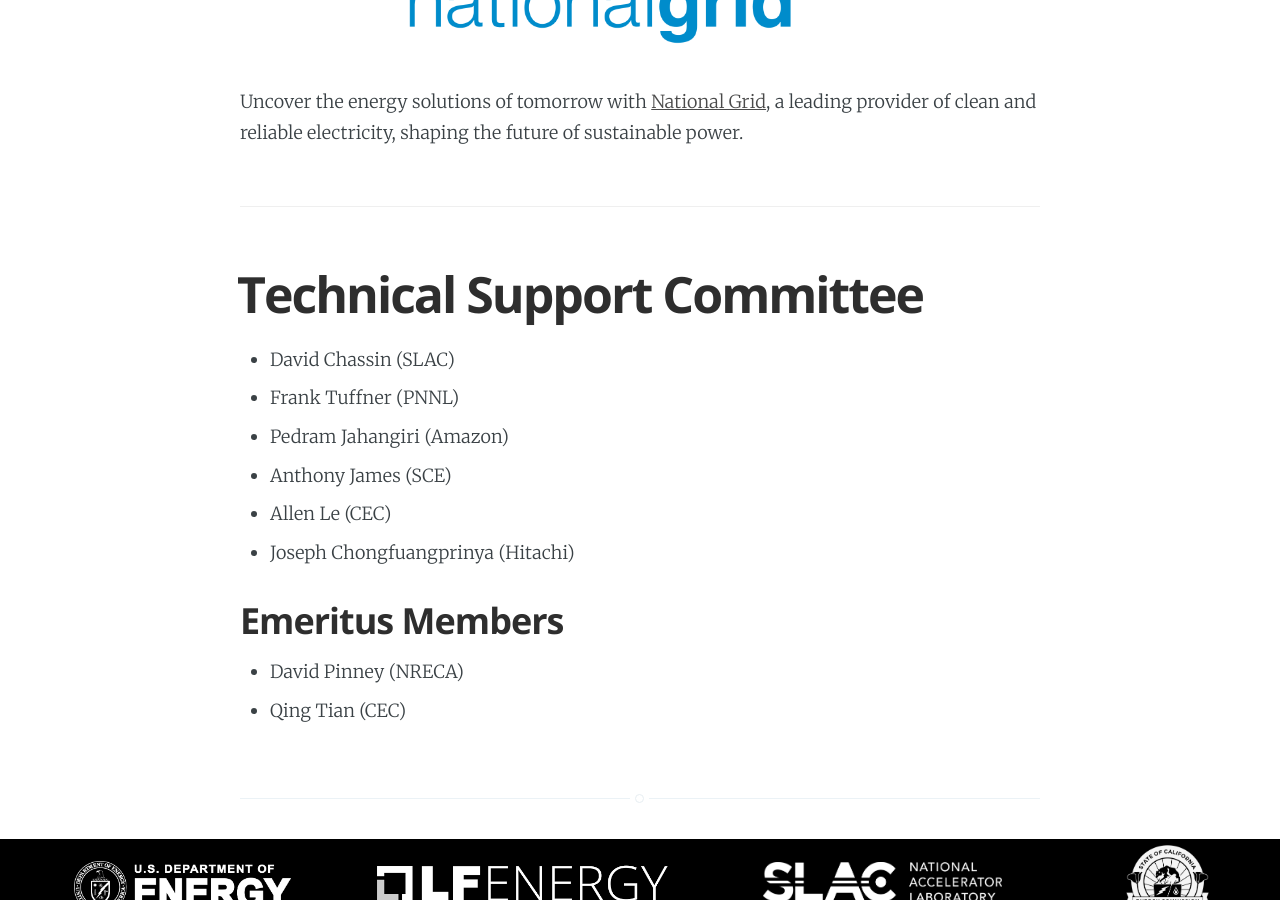
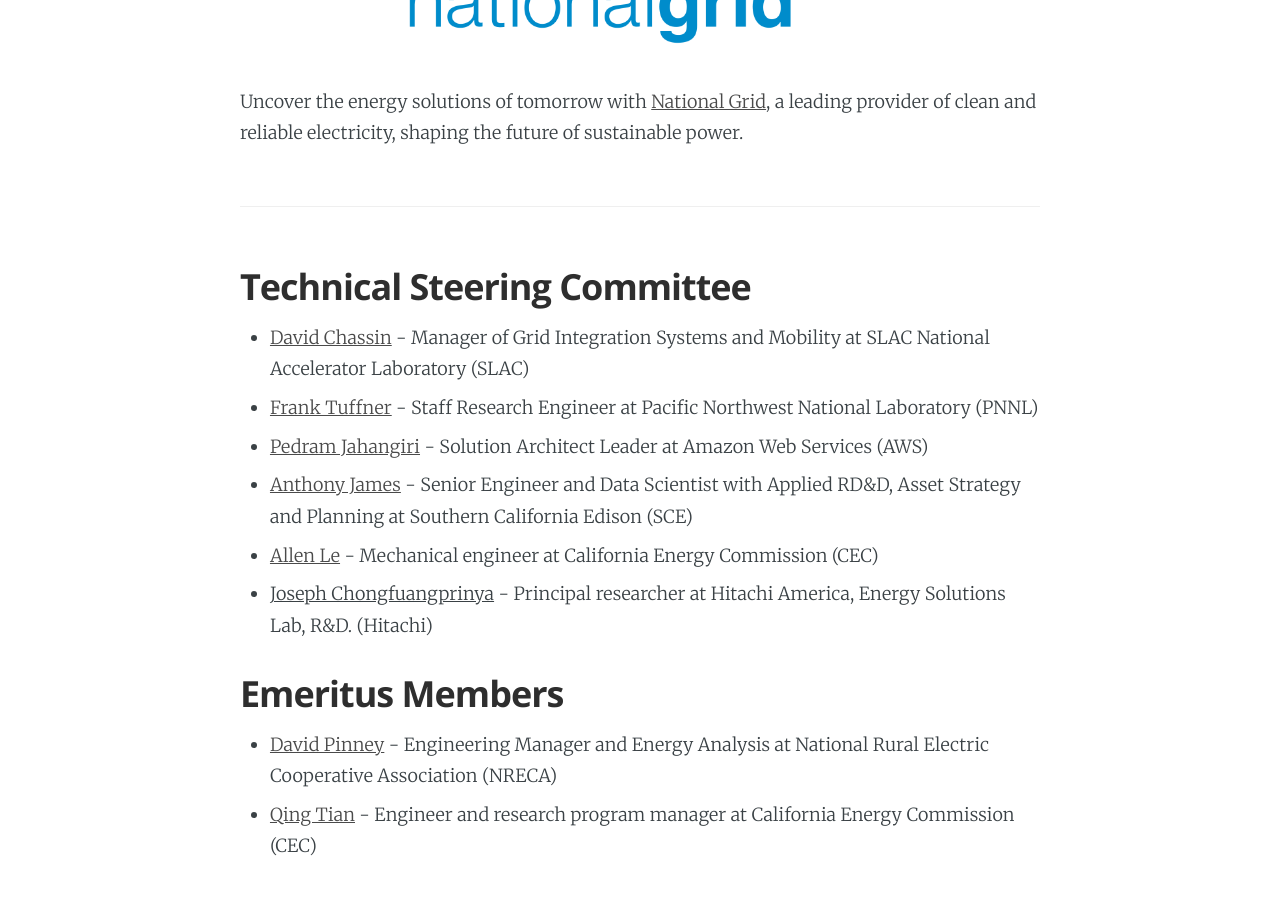
Before and after one commit to arras-energy/static-website, a Jekyll site: the page built from Partnerships/index.md, in a window 1280 px wide and 900 px high, scrolled down 4651 px. Built offline with Jekyll 4.4.1, drawn with Linux system fonts in a browser that asks for light colours; nearby versions of some CDN libraries.

Commit message:
Update index.md
@dchassin @iut62elec Here's an updated list of the TSC profiles with a short description and linkedIns!

Signed-off-by: Melody Nguyen <128001866+melodyxnguyen@users.noreply.github.com>

```diff
--- a/Partnerships/index.md
+++ b/Partnerships/index.md
@@ -69,17 +69,24 @@
 
 ____
 
-# Technical Support Committee
-- David Chassin (SLAC)
-- Frank Tuffner (PNNL)
-- Pedram Jahangiri (Amazon)
-- Anthony James (SCE)
-- Allen Le (CEC)
-- Joseph Chongfuangprinya (Hitachi)
+## Technical Steering Committee
+- [David Chassin](https://www.linkedin.com/in/david-chassin/){:target="_blank"} - Manager of Grid Integration Systems and Mobility at SLAC National Accelerator Laboratory (SLAC)
+
+- [Frank Tuffner](https://www.linkedin.com/in/frank-tuffner-048a04236/){:target="_blank"} - Staff Research Engineer at Pacific Northwest National Laboratory (PNNL)
+
+- [Pedram Jahangiri](https://www.linkedin.com/in/pedram-jahangiri/){:target="_blank"} - Solution Architect Leader at Amazon Web Services (AWS)
+
+- [Anthony James](https://www.linkedin.com/in/anthony-james-023a276/){:target="_blank"} - Senior Engineer and Data Scientist with Applied RD&D, Asset Strategy and Planning at Southern California Edison (SCE)
+
+- [Allen Le](https://www.linkedin.com/in/alan-le/){:target="_blank"} - Mechanical engineer at California Energy Commission (CEC)
+
+- <u>Joseph Chongfuangprinya</u> - Principal researcher at Hitachi America, Energy Solutions Lab, R&D. (Hitachi)
 
 ## Emeritus Members
-- David Pinney (NRECA)
-- Qing Tian (CEC)
+- [David Pinney](https://www.linkedin.com/in/davidwpinney/){:target="_blank"} -
+Engineering Manager and Energy Analysis at National Rural Electric Cooperative Association (NRECA)
+
+- [Qing Tian](https://www.linkedin.com/in/qing-tian-ph-d-p-e-6b6aa211/){:target="_blank"} - Engineer and research program manager at California Energy Commission (CEC)
 
 [PNNL]: https://www.pnnl.gov/
 [Hitachi]: https://www.hitachi.com/sustainability/index.html
```
